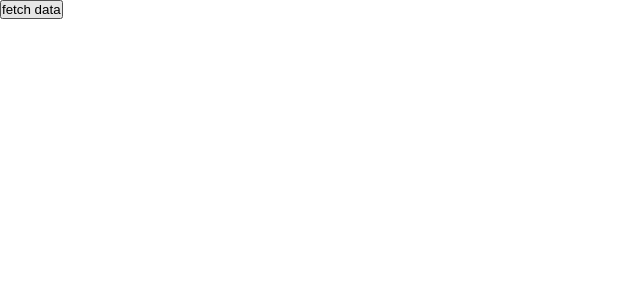
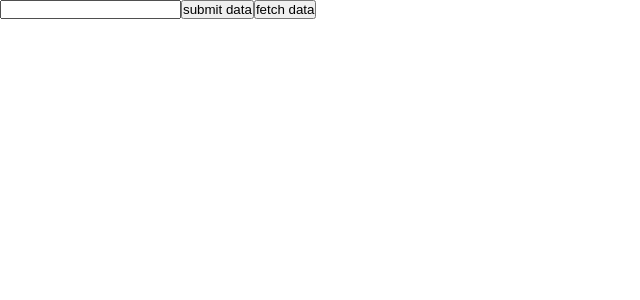
Before and after one commit to giorgisilagadze/Learning-NextJS, a Next.js app: page /comments in a window 1280 px wide. Shown: the top 300 px of the page, without its empty margins (0-640 px from the left). Built offline with nearby package versions, Linux system fonts and the light colour scheme.

Commit message:
POST request

```diff
--- a/pages/api/comments/index.ts
+++ b/pages/api/comments/index.ts
@@ -2,5 +2,15 @@ import { comments } from "@/data/comments";
 import { NextApiRequest, NextApiResponse } from "next";
 
 export default function Comment(req: NextApiRequest, res: NextApiResponse) {
-  res.status(200).json(comments);
+  if (req.method === "GET") {
+    res.status(200).json(comments);
+  } else if (req.method === "POST") {
+    const comment = req.body.comm;
+    const newComment = {
+      id: Date.now(),
+      title: comment,
+    };
+    comments.push(newComment);
+    res.status(201).json(newComment);
+  }
 }
--- a/pages/comments/index.tsx
+++ b/pages/comments/index.tsx
@@ -1,4 +1,5 @@
 import { useState } from "react";
+import { json } from "stream/consumers";
 
 interface Item {
   id: number;
@@ -7,6 +8,7 @@ interface Item {
 
 export default function Comment() {
   const [comments, setComments] = useState([]);
+  const [comm, setComm] = useState("");
 
   const fetchData = async () => {
     const response = await fetch("/api/comments");
@@ -14,8 +16,21 @@ export default function Comment() {
     setComments(data);
   };
 
+  const submitData = async () => {
+    const response = await fetch("/api/comments", {
+      method: "Post",
+      body: JSON.stringify({ comm }),
+      headers: {
+        "Content-Type": "application/json",
+      },
+    });
+    const data = await response.json();
+  };
+
   return (
     <div>
+      <input type="text" onChange={(e) => setComm(e.target.value)} />
+      <button onClick={submitData}>submit data</button>
       <button onClick={fetchData}>fetch data</button>
       {comments.map((item: Item) => (
         <p>
```
